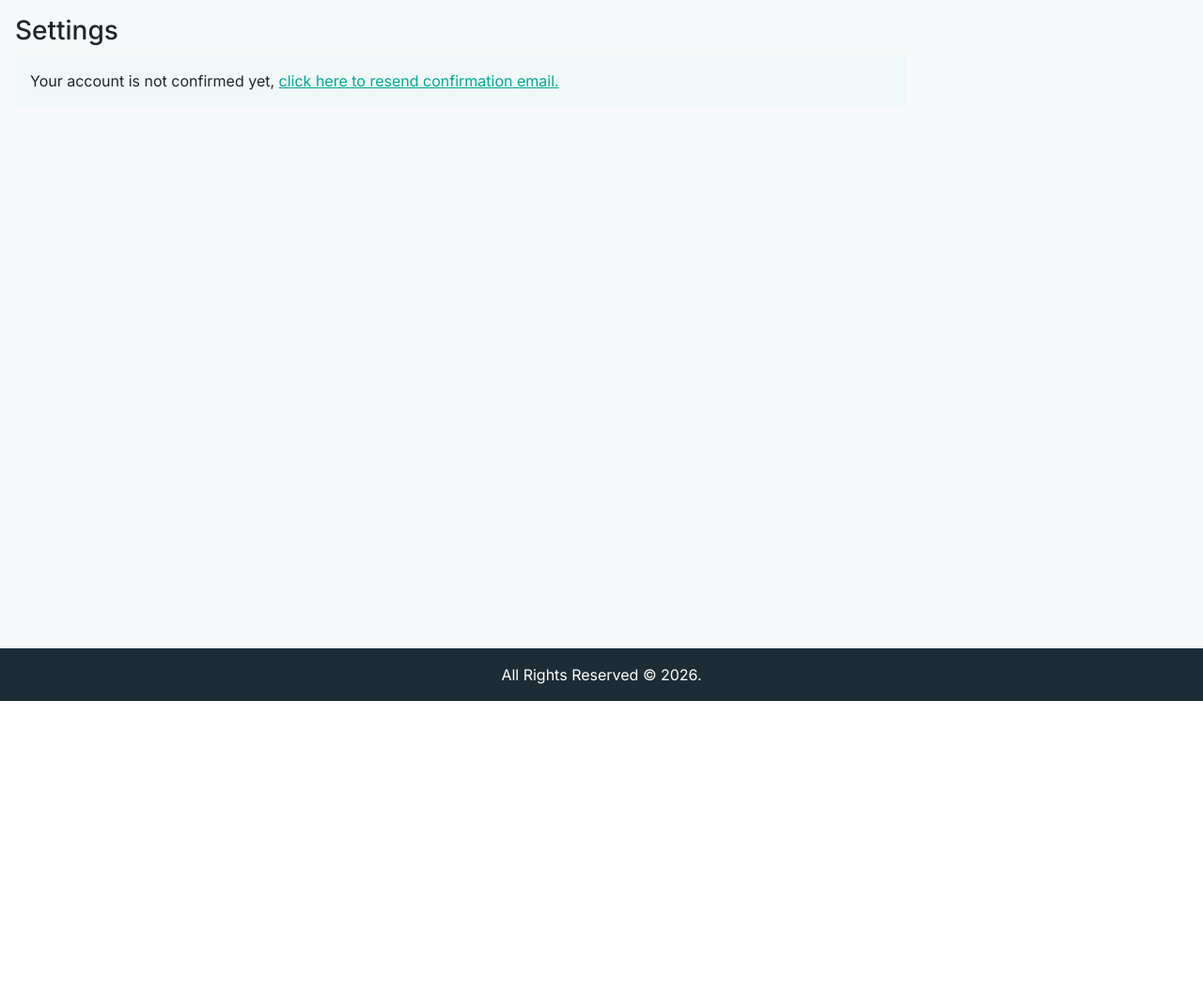
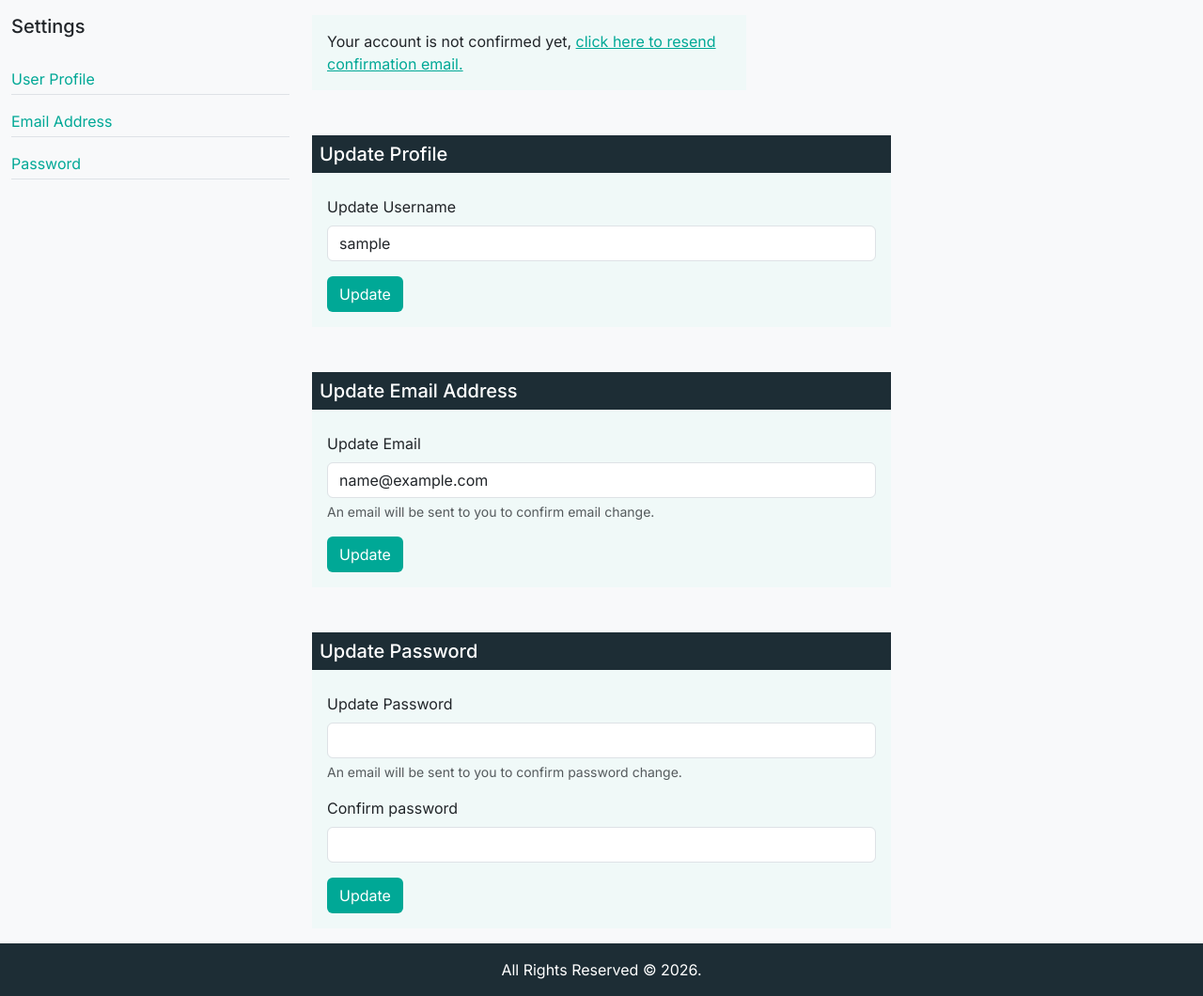
Before and after one commit to mohammed-g2/guhsn, a Flask app: page /auth/settings in a window 1280 px wide. Shown: the part 54-1114 px from the top of the page at 94% size. Before the commit the page ends 800 px from the top, so only its background shows below. Run offline with Flask 3, Linux system fonts and the light colour scheme; the visitor is signed in with stand-in values (Sample User, id 1); some libraries are stand-ins or nearby versions.

Commit message:
auth.settings user can edit profile

```diff
--- a/app/blueprints/auth/forms.py
+++ b/app/blueprints/auth/forms.py
@@ -24,3 +24,25 @@ class RegisterForm(FlaskForm):
   password2 = PasswordField('Confirm password', validators=[DataRequired()])
   terms = BooleanField('I agree on terms and services', validators=[DataRequired()])
   submit = SubmitField('Sign Up')
+
+
+class UpdateUserProfileForm(FlaskForm):
+  username = StringField('Update Username', validators=[
+    DataRequired(), Length(3, 36),
+    Regexp(
+      '^[A-Za-z][A-Za-z0-9_.]*$', 0,
+      'Username must have only letters, numbers, dots or underscores.')])
+  submit = SubmitField('Update')
+
+
+class UpdateUserEmailForm(FlaskForm):
+  email = EmailField('Update Email', validators=[DataRequired(), Length(max=64), Email()])
+  submit = SubmitField('Update')
+
+
+class UpdateUserPasswordForm(FlaskForm):
+  password = PasswordField('Update Password', validators=[
+    DataRequired(), Length(min=6),
+    EqualTo('password2', message='Password must match.')])
+  password2 = PasswordField('Confirm password', validators=[DataRequired()])
+  submit = SubmitField('Update')
--- a/app/blueprints/auth/views.py
+++ b/app/blueprints/auth/views.py
@@ -4,7 +4,9 @@ from app.errors import (
   LoginError, EmailAlreadyExistsError, UsernameAlreadyExistsError,
   TokenError, UserNotFoundError, PasswordValidationError)
 from . import auth_bp
-from .forms import LoginForm, RegisterForm
+from .forms import (
+  LoginForm, RegisterForm, UpdateUserProfileForm, UpdateUserEmailForm,
+  UpdateUserPasswordForm)
 
 
 @auth_bp.route('/login', methods=['GET', 'POST'])
@@ -94,23 +96,44 @@ def resend_confirmation():
   return redirect(url_for('main.index'))
 
 
-@auth_bp.route('/settings')
+@auth_bp.route('/settings', methods=['GET', 'POST'])
 @login_required
 def settings():
-  return render_template('auth/settings.html')
+  profile_form = UpdateUserProfileForm()
+  email_form = UpdateUserEmailForm()
+  password_form = UpdateUserPasswordForm()
+
+  svr = current_app.user_service
+  user = current_user._get_current_object()
+
+  if request.method == 'POST':
+    if profile_form.submit.data:
+      if profile_form.validate_on_submit():
+        try:
+          svr.update_profile(
+            user=user, username=profile_form.username.data)
+          flash('User profile updated.', category='info')
+          return redirect(url_for('auth.settings'))
+        except UsernameAlreadyExistsError:
+          profile_form.username.errors.append('Username already in use.')
+
+    elif email_form.submit.data:
+      if email_form.validate_on_submit():
+        pass
+    elif password_form.submit.data:
+      if password_form.validate_on_submit():
+        pass
+
+  return render_template(
+    'auth/settings.html',
+    profile_form=profile_form,
+    email_form=email_form,
+    password_form=password_form)
 
 
-@auth_bp.route('/update-user-data', methods=['POST'])
-@login_required
-def update_user_data():
+@auth_bp.route('/update-user-email/<token>')
+def update_user_email(token):
   pass
-
-
-@auth_bp.route('/update-user-email', methods=['POST'])
-@login_required
-def update_user_email():
-  pass
-
 
 @auth_bp.route('/reset-password', methods=['GET', 'POST'])
 def reset_password_request():
--- a/app/ext.py
+++ b/app/ext.py
@@ -13,6 +13,7 @@ login_manager = LoginManager()
 login_manager.login_view = 'auth.login'
 login_manager.login_message  = 'Please login to view this page.'
 login_manager.login_message_category = 'info'
+login_manager.session_protection = 'strong'
 
 def init_auth(user_service):
   @login_manager.user_loader
--- a/app/scripts/mail_server.py
+++ b/app/scripts/mail_server.py
@@ -23,7 +23,7 @@ def run_server():
         print("Address: 127.0.0.1 | Port: 1025")
         print("Action:  Press [Ctrl + C] to stop the server.")
 
-        # This is the "Windows Fix": time.sleep allows the OS to
+        # "Windows Fix": time.sleep allows the OS to
         # pass the KeyboardInterrupt signal to Python.
         while True:
             time.sleep(1)
--- a/app/services/user_service.py
+++ b/app/services/user_service.py
@@ -104,3 +104,28 @@ class UserService:
       subject='Confirm Your Email',
       template='email/confirm',
       user=user, token=token)
+
+  def update_profile(self, user, username=None) -> None:
+    """
+    Update user info
+    :raises UsernameAlreadyExistsError: if username name already in use
+    """
+    if username == user.username:
+      return
+    elif User.query.filter_by(username=username).first():
+      raise UsernameAlreadyExistsError()
+    user.username = username
+    db.session.add(user)
+    db.session.commit()
+
+
+  def update_email_request(self, user: User, email: str) -> None:
+    """Update user's email address."""
+    email_found = User.query.filter_by(email=email).first()
+    if email_found:
+      raise EmailAlreadyExistsError()
+    send_mail(
+      user, 'Update Email Address', 'email/update-mail', token=token)
+
+  def update_email(token: str):
+    pass
--- a/app/static/css/base.css
+++ b/app/static/css/base.css
@@ -87,6 +87,10 @@ a:active {
 .bg-slate {
   background-color: var(--secondary-color) !important;
   color: #ffffff !important;
+}
+
+.bg-mint {
+  background-color: var(--secondary-background) !important;
 }
 /* END Custom Backgrounds */
 
--- a/app/templates/auth/settings.html
+++ b/app/templates/auth/settings.html
@@ -1,15 +1,85 @@
 {% extends 'base.html' %}
+{% from 'includes/macros.html' import form_input %}
 
 {% block title %}Settings{% endblock %}
 
 {% block content %}
-<div class="mt-3 ms-3">
-  <h3>Settings</h3>
-  <div class="p-3 w-75" style="background-color:var(--secondary-background)">
-    Your account is not confirmed yet,
-    <a href="{{ url_for('auth.resend_confirmation') }}">
-      click here to resend confirmation email.
-    </a>
+<div class="container-fluid">
+<div class="row mb-3">
+
+  <div class="col-md-3 col-12 mt-3">
+    <h5 class="mb-3">Settings</h5>
+    <div class="border-bottom pb-1 pt-3">
+      <a href="#update-profile" class="text-decoration-none">User Profile</a>
+    </div>
+    <div class="border-bottom pb-1 pt-3">
+      <a href="#update-email" class="text-decoration-none">Email Address</a>
+    </div>
+    <div class="border-bottom pb-1 pt-3">
+      <a href="#update-password" class="text-decoration-none">Password</a>
+    </div>
+  </div>
+
+  <div class="col-lg-6 col-md-8 col-12 mt-3">
+    {% if not current_user.confirmed %}
+    <div class="p-3 w-75 bg-mint">
+      Your account is not confirmed yet,
+      <a href="{{ url_for('auth.resend_confirmation') }}">
+        click here to resend confirmation email.
+      </a>
+    </div>
+    {% endif %}
+
+    <div class="mt-5 bg-mint" id="update-profile">
+      <h5 class="bg-slate p-2">Update Profile</h5>
+      <form class="mt-2 p-3" method="post">
+        {{ profile_form.hidden_tag() }}
+
+        <div class="mb-3">
+          {{ profile_form.username.label(for='username-input', class='form-label') }}
+          {{ form_input(profile_form.username, id='username-input', value=current_user.username) }}
+        </div>
+
+        <div class="">{{ profile_form.submit(class='btn btn-teal') }}</div>
+      </form>
+    </div>
+
+    <div class="mt-5 bg-mint" id="update-email">
+      <h5 class="bg-slate p-2">Update Email Address</h5>
+      <form class="mt-2 p-3" method="post">
+        {{ email_form.hidden_tag() }}
+
+        <div class="mb-3">
+          {{ email_form.email.label(for='email-input', class='form-label') }}
+          {{ form_input(email_form.email, id='email-input', aria_description='email-help', value=current_user.email) }}
+          <div id="email-help" class="form-text">An email will be sent to you to confirm email change.</div>
+        </div>
+
+        <div class="">{{ email_form.submit(class='btn btn-teal') }}</div>
+      </form>
+    </div>
+
+    <div class="mt-5 bg-mint" id="update-password">
+      <h5 class="bg-slate p-2">Update Password</h5>
+      <form class="mt-2 p-3" method="post">
+        {{ password_form.hidden_tag() }}
+
+        <div class="mb-3">
+          {{ password_form.password.label(for='password-input', class='form-label') }}
+          {{ form_input(password_form.password, id='password-input', aria_description='password-help') }}
+          <div id="username-help" class="form-text">An email will be sent to you to confirm password change.</div>
+        </div>
+        <div class="mb-3">
+          {{ password_form.password2.label(for='confirm-password-input', class='form-label') }}
+          {{ form_input(password_form.password2, id='confirm-password-input', class='form-control') }}
+        </div>
+
+        <div class="">{{ password_form.submit(class='btn btn-teal') }}</div>
+      </form>
+    </div>
+
   </div>
 </div>
+</div>
+
 {% endblock %}
--- a/app/templates/includes/macros.html
+++ b/app/templates/includes/macros.html
@@ -6,6 +6,6 @@
       <div class="invalid-feedback">{{ error }}</div>
     {% endfor %}
   {% else %}
-    {{ field(class="form-control", id=id, aria_description=aria_description) }}
+    {{ field(class="form-control", id=id, aria_description=aria_description, **kwargs) }}
   {% endif %}
 {% endmacro %}
```
Also changed, not shown: app/templates/email/update-email.html (added, +19 -0 lines), app/templates/email/update-email.txt (added, +9 -0 lines).
